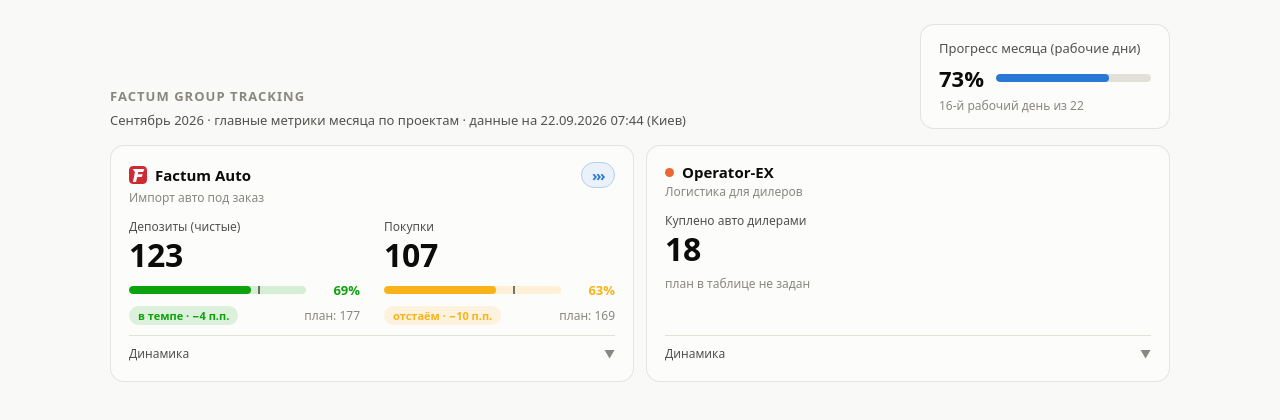
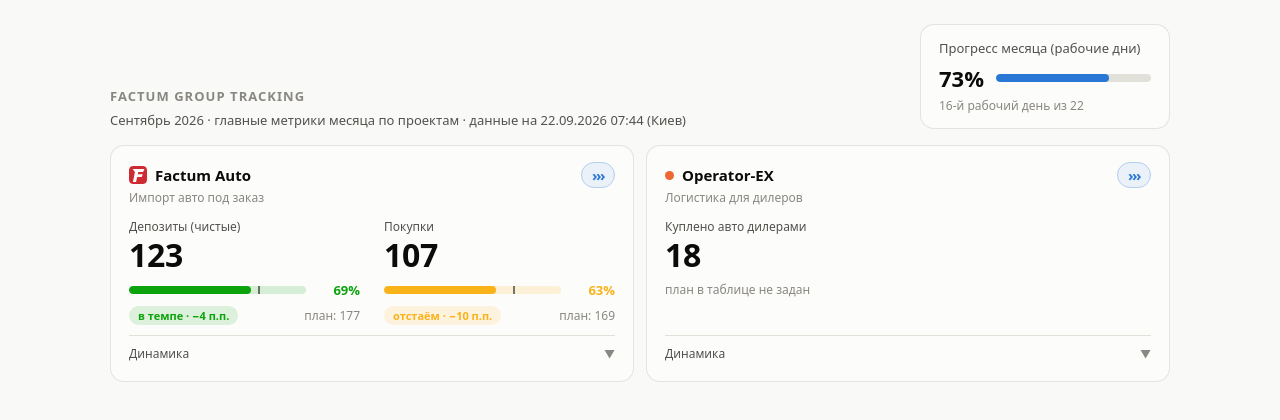
Before and after one commit to koretskyvalery-cloud/factum-group-tracking, a plain HTML site: page index.html in a window 1280 px wide. Drawn offline with Linux system fonts and the light colour scheme.

Commit message:
index: ››› у Operator-EX → карта целей

```diff
--- a/index.html
+++ b/index.html
@@ -632,8 +632,8 @@
               : `<span class="dot" style="background:${p.color}"></span>`}
         <span class="proj-name">${esc(p.name)}</span>
         ${p.demo ? '<span class="demo-badge">демо-данные</span>' : ''}
-        ${hasAlt ? `<div class="head-actions">
-          <a class="btn-link btn-more" href="goals.html" title="Отделы · цели и результаты" aria-label="Отделы, цели и результаты">›››</a>
+        ${hasAlt || p.name === 'Operator-EX' ? `<div class="head-actions">
+          <a class="btn-link btn-more" href="${hasAlt ? 'goals.html' : 'goals.html?p=oex'}" title="Отделы · цели и результаты" aria-label="Отделы, цели и результаты">›››</a>
         </div>` : ''}
       </div>
       <div class="proj-desc">${esc(p.desc)}</div>
```
